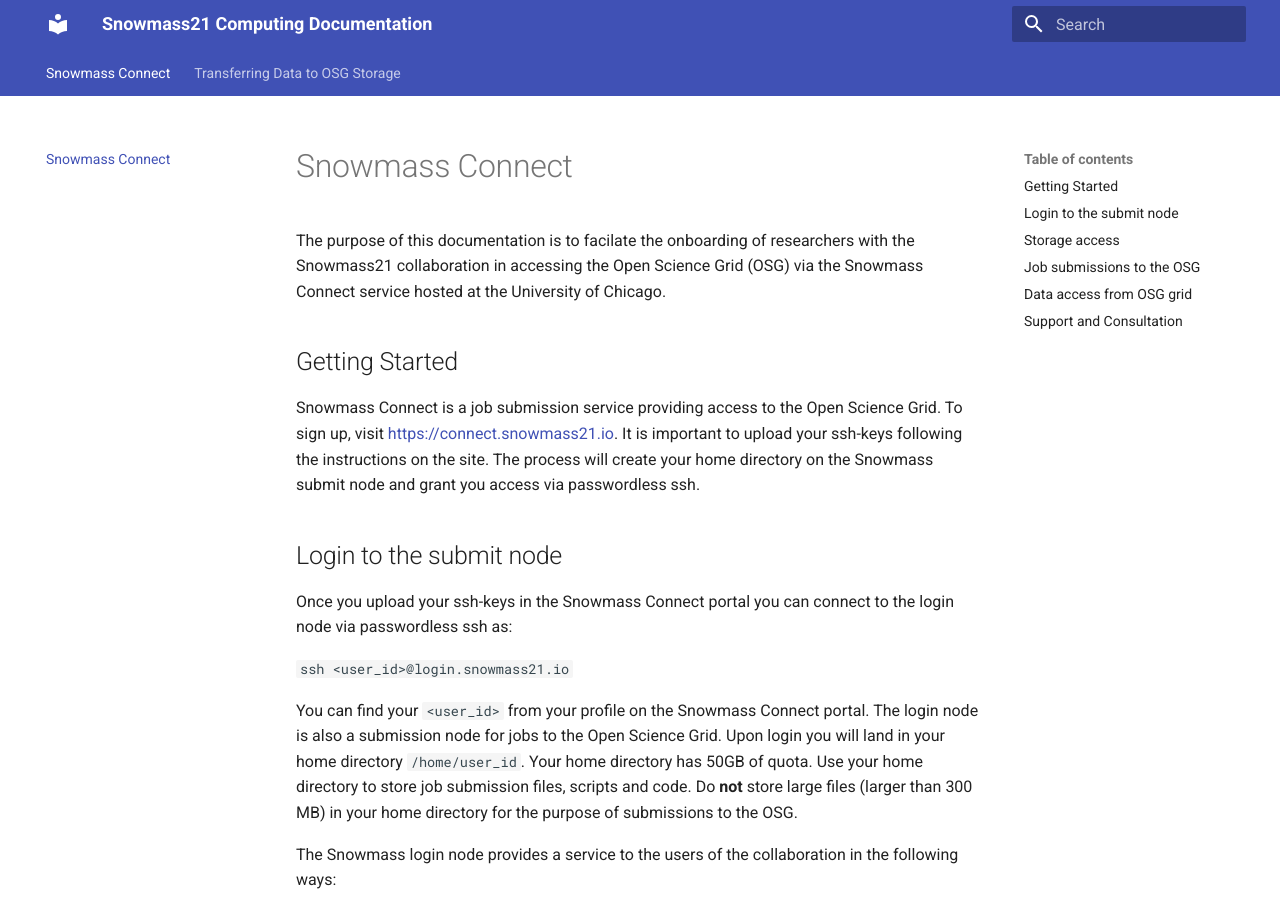
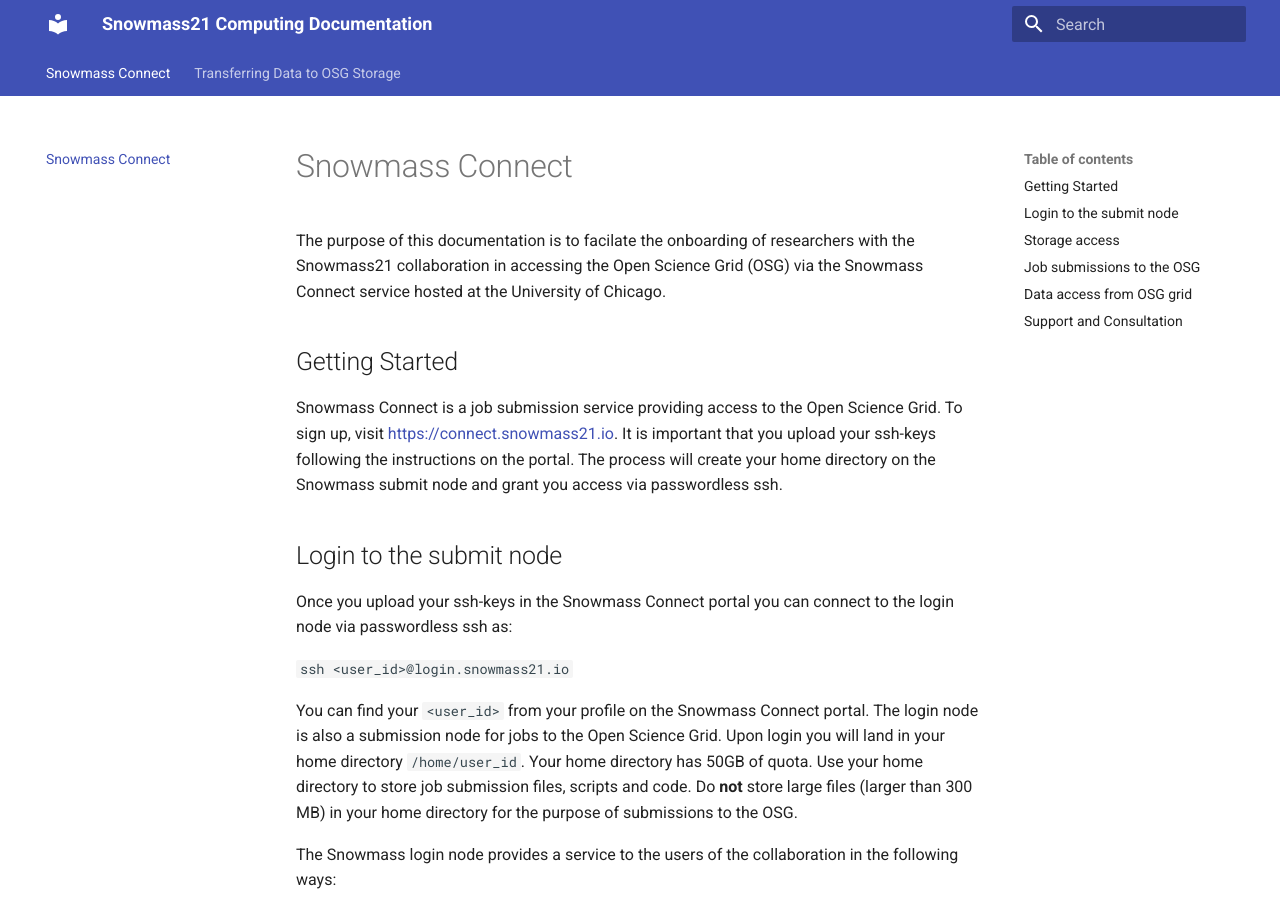
Before and after one commit to ppaschos/snowmass-connect-docs, an MkDocs documentation site: the page built from docs/index.md, in a window 1280 px wide and 900 px high. Built offline with MkDocs 1.6.1 and Material for MkDocs 9.7.7, drawn with Linux system fonts in a browser that asks for light colours.

Commit message:
Update index.md

```diff
--- a/docs/index.md
+++ b/docs/index.md
@@ -5,7 +5,7 @@
 
 ## Getting Started
 
-Snowmass Connect is a job submission service providing access to the Open Science Grid. To sign up, visit [https://connect.snowmass21.io](https://connect.snowmass21.io). It is important to upload your ssh-keys following the instructions on the site. The process will create your
+Snowmass Connect is a job submission service providing access to the Open Science Grid. To sign up, visit [https://connect.snowmass21.io](https://connect.snowmass21.io). It is important that you upload your ssh-keys following the instructions on the portal. The process will create your
 home directory on the Snowmass submit node and grant you access via passwordless ssh.
 
 ## Login to the submit node
```
